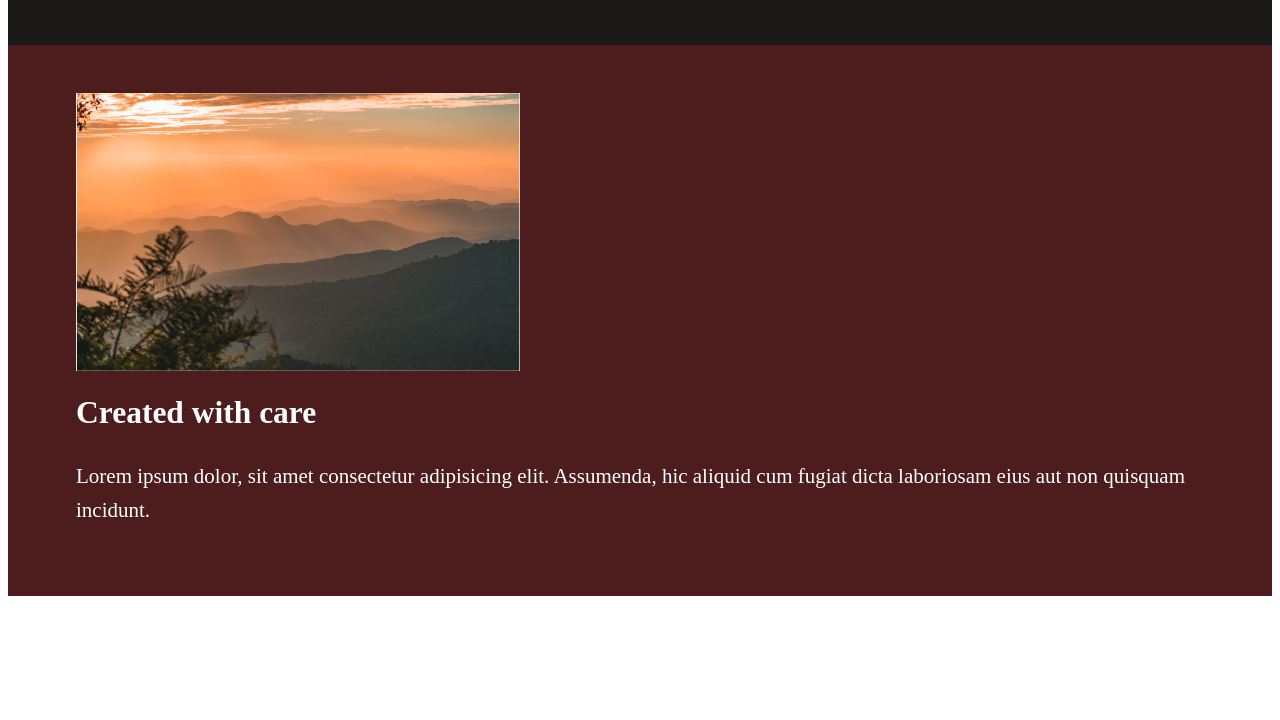
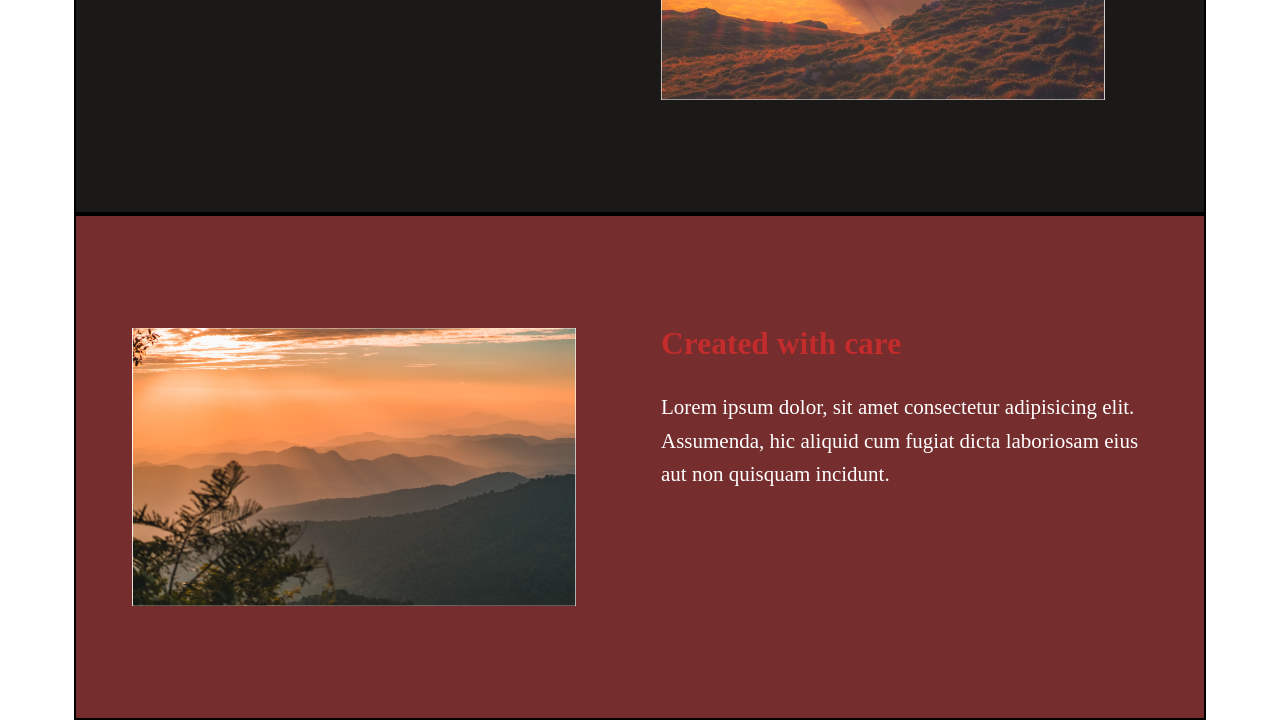
Before and after one commit to Chy-Zaber-Bin-Zahid/responsive-webdesign, a plain HTML site: page index.html in a window 1280 px wide. Shown: the part 1146-1866 px from the top of the page. Before the commit the page ends 1750 px from the top, so only its background shows below. Drawn offline with Linux system fonts and the light colour scheme.

Commit message:
made responsive

```diff
--- a/style.css
+++ b/style.css
@@ -4,9 +4,18 @@ body {
   line-height: 1.6;
 }
 
+body,
+h1,
+h2,
+h3,
+p {
+  margin: 0;
+}
+
 h1,
 h2,
 h3 {
+  color: rgb(194, 44, 44);
   line-height: 1;
   font-weight: 900;
   margin-bottom: 1em;
@@ -19,8 +28,8 @@ p {
 }
 
 img {
+  display: block;
   max-width: 100%;
-  display: block;
 }
 
 .text-center {
@@ -29,12 +38,41 @@ img {
 
 header,
 section {
-  padding: 3rem 0;
+  padding: 4rem 0;
+  margin-inline: auto;
+  width: min(90%, 70.5rem);
+  border: 2px solid black;
+}
+
+@media (min-width: 40em) {
+  header,
+  section {
+    padding: 7rem 0;
+  }
 }
 
 .container {
   margin-inline: auto;
   width: min(90%, 70.5rem);
+}
+
+.split {
+  display: flex;
+  flex-direction: column;
+}
+
+@media (min-width: 40em) {
+  .split {
+    flex-direction: row;
+  }
+
+  .split > * {
+    flex-basis: 100%;
+  }
+
+  .split > * + * {
+    margin-left: 2em;
+  }
 }
 
 .container--narrow {
@@ -50,6 +88,6 @@ section {
   color: white;
 }
 .bg-accent {
-  background-color: rgb(77, 29, 29);
+  background-color: rgb(117, 45, 45);
   color: white;
 }
```
